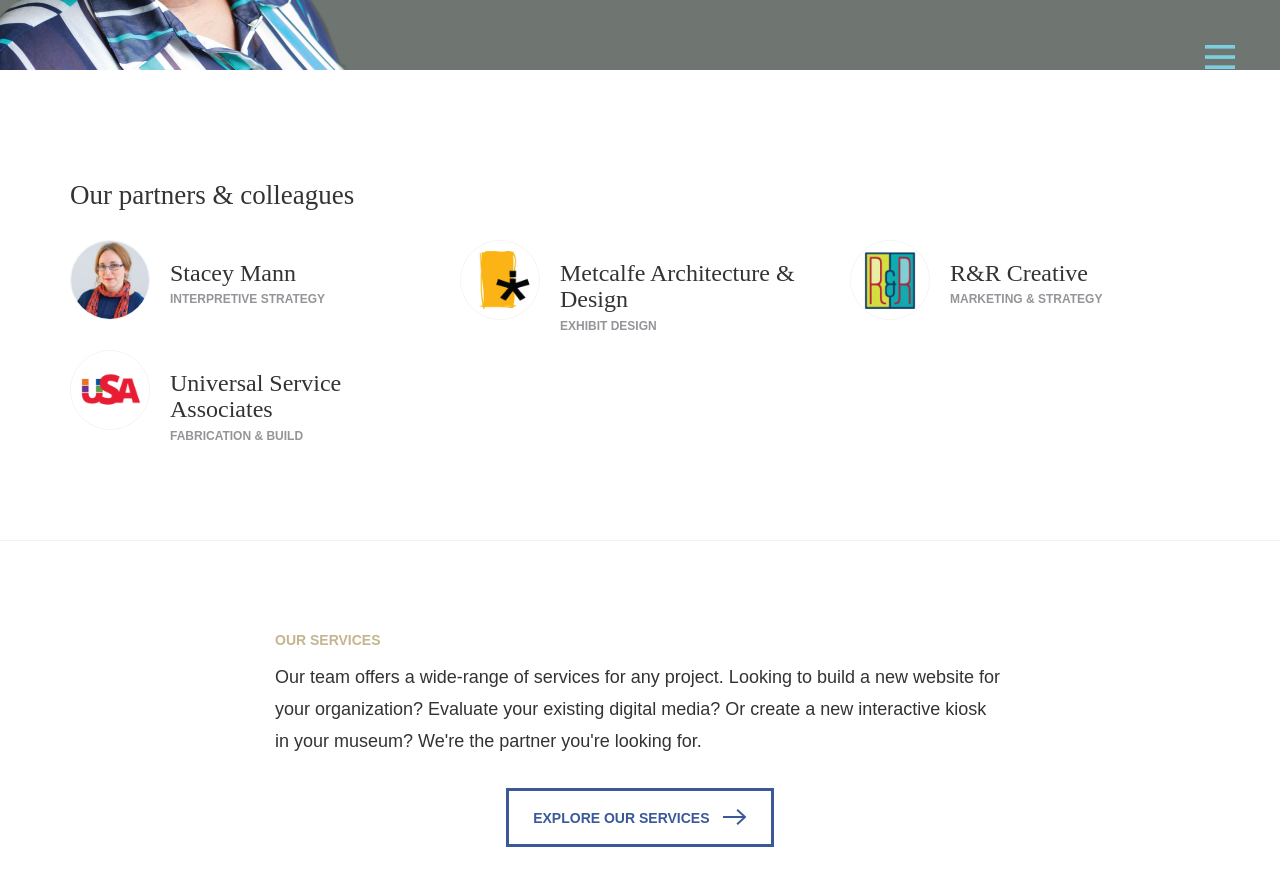
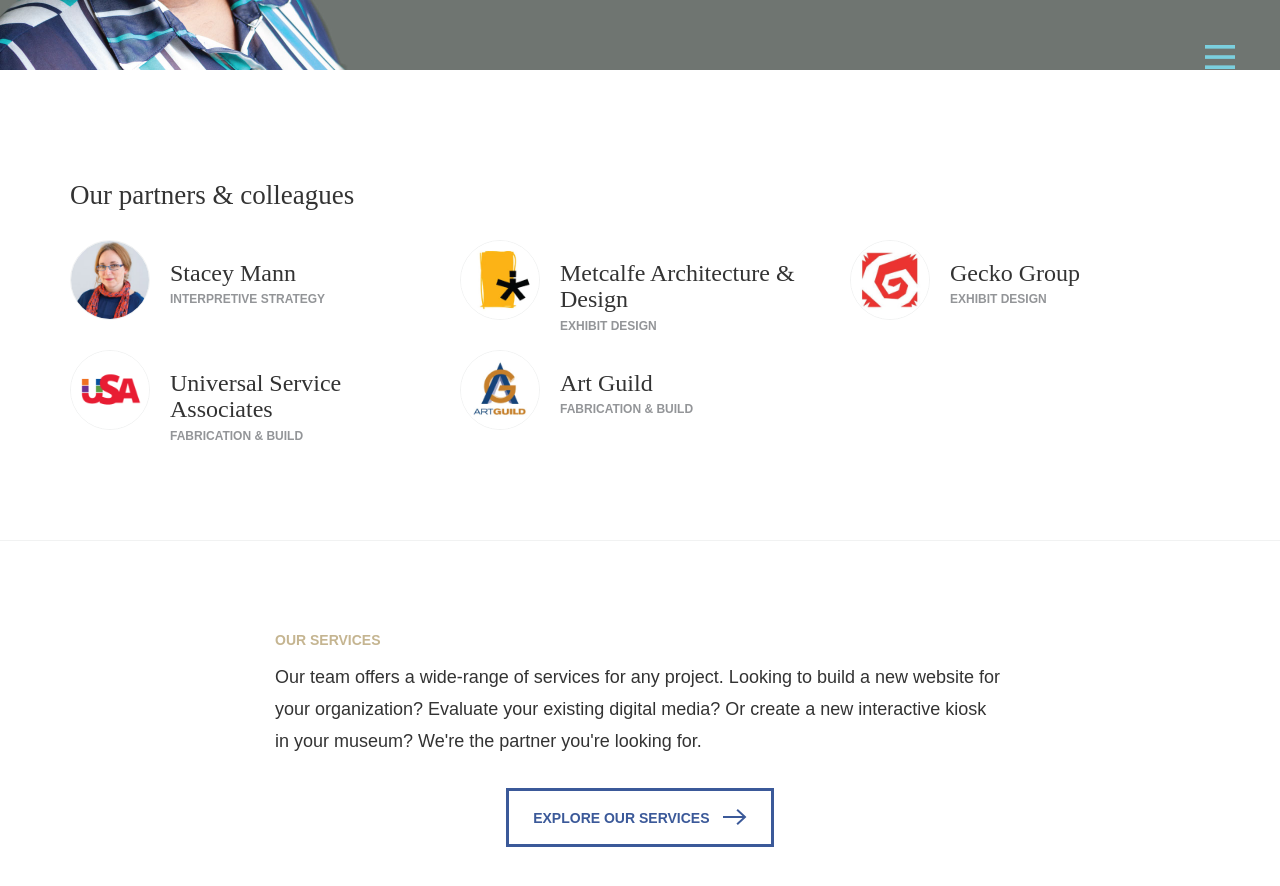
Before and after one commit to InteractiveMechanics/interactivemechanics-jekyll, a Jekyll site: the page built from about.html, in a window 1280 px wide and 900 px high, scrolled down 4933 px. Shown: the top 886 px of the window. Built offline with Jekyll 4.4.1, drawn with Linux system fonts in a browser that asks for light colours; nearby versions of some CDN libraries.

Commit message:
Add new clients and partners

```diff
--- a/_data/clients.yml
+++ b/_data/clients.yml
@@ -28,3 +28,6 @@
 - name: "University of Pennsylvania"
 - name: "Children's Hospital of Philadelphia"
 - name: "People's Emergency Center"
+- name: "Smithsonian Institution"
+- name: "Nashville Zoo"
+- name: "National Museum of the American Indian"
--- a/_data/partners.yml
+++ b/_data/partners.yml
@@ -6,10 +6,14 @@
     title:      Exhibit Design
     thumb:      '/images/partners/thumb_metcalfe.jpg'
 
-  - name:       R&R Creative
-    title:      Marketing & Strategy
-    thumb:      '/images/partners/thumb_rr.jpg'
+  - name:       Gecko Group
+    title:      Exhibit Design
+    thumb:      '/images/partners/thumb_geckogroup.jpg'
 
   - name:       Universal Service Associates
     title:      Fabrication & Build
     thumb:      '/images/partners/thumb_usa.jpg'
+
+  - name:       Art Guild
+    title:      Fabrication & Build
+    thumb:      '/images/partners/thumb_artguild.jpg'
```
Also changed, not shown: images/partners/thumb_artguild.jpg (added), images/partners/thumb_geckogroup.jpg (added).
